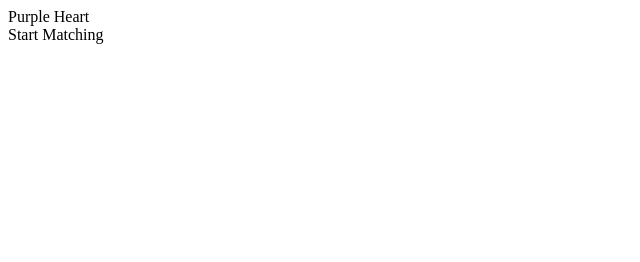
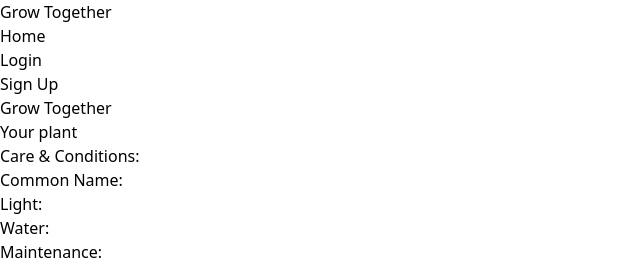
Before and after one commit to khos7990/grow-together, a Django app: template main_app/templates/match.html in a window 1280 px wide. Shown: the top 262 px of the page, without its empty margins (0-640 px from the left). Before the commit the page ends 44 px from the top, so only its background shows below. Run offline with Django 4.2, Linux system fonts and the light colour scheme; the template is opened without the code that fills it, so the values that code supplies are empty; some libraries are stand-ins or nearby versions.

Commit message:
recopy template and styles

```diff
--- a/main_app/templates/match.html
+++ b/main_app/templates/match.html
@@ -1,6 +1,6 @@
 
 
-<div class="Match-Card">
+<!-- <div class="Match-Card">
   <div class="Match-Card-Image">
     <span> Purple Heart </span>
   </div>
@@ -8,4 +8,46 @@
   <div class="Match-Card-Button">
     <span> Start Matching </span>
   </div>
+</div> -->
+
+{% extends 'base.html' %} {% load static %} {% block main %}
+
+<div class="match-card">
+  <div
+    class="image"
+    style="background-image: url(/../../static/img/IMG_0493.jpeg)">
+    <span> </span>
+  </div>
+  <div class="plant-details">
+    Your plant
+    <h3>Care & Conditions:</h3>
+    <p>Common Name:</p>
+    <p>Light:</p>
+    <p>Water:</p>
+    <p>Maintenance:</p>
+  </div>
+  <hr>
+  <div>
+    <div class="new-plants">
+      <div class="options">
+        <img class="options" src="https://www.thespruce.com/thmb/zNsc1akGDsC9czH4a73ttEesb80=/2000x2000/smart/filters:no_upscale()/KaraRileyPothos-4-d35ac2fea76e40149e4d6c02f8b5dc81.jpg" alt="potho">
+      </div>
+      <div class="options">
+        <img class="options" src="https://images.monpanierdachat.com/1821/products/231498/img-1813-schefflera-aboricola-10-pouces-1-ccc75ca9-2da3-4856-a823-1029d347eac9.jpg?fit=max&w=1600&h=1000" alt="schefflera">
+      </div>
+      <div class="options">
+        <img class="options" src="https://encrypted-tbn0.gstatic.com/images?q=tbn:ANd9GcRzL_ZY33dgzAwqIwUyBNcZVgW3IczHl1uO6A&usqp=CAU" alt="philodendron"></div>
+
+    </div>
+  </div>
+
+  <!-- <div class="Match-Card-Image">
+    <span> Purple Heart </span>
+  </div> -->
+  <!-- <div class="match-card-add-photo"></div> -->
+  <!-- <div class="Match-Card-Button">
+    <span> Start Matching </span>
+  </div> -->
 </div>
+
+{% endblock %}
```
Also changed, not shown: theme/static_src/src/styles.css (+23 -0 lines).
